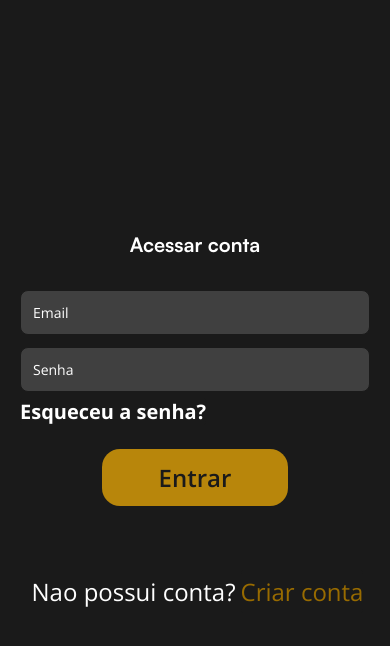
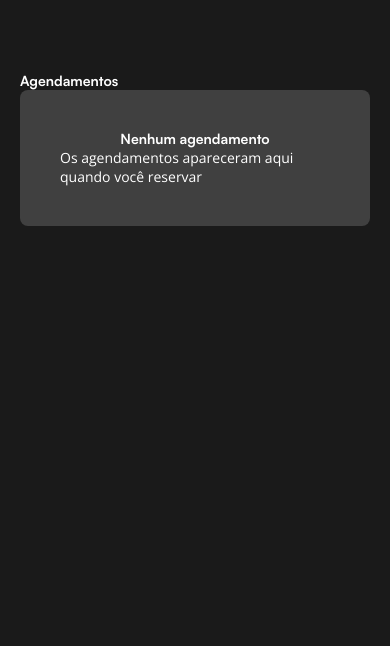
Before and after one commit to Group-HRP/BroCortes, a React Native app: screen /Appointment in a window 390 px wide. Shown: the top 646 px of the page. Built offline with nearby package versions, Linux system fonts and the light colour scheme.

Commit message:
fix theme

```diff
--- a/src/components/Button.ts
+++ b/src/components/Button.ts
@@ -55,6 +55,8 @@ interface ButtonProps {
   margin?: number;
   marginHorizontal?: number;
   marginVertical?: number;
+  marginTop?: number;
+  marginBottom?: number;
   borderRadius?: number | keyof AppTheme['spacing'];
   fullWidth?: boolean;
   disabled?: boolean;
@@ -85,6 +87,8 @@ export const Button = styled.TouchableOpacity<ButtonProps>`
   ${({ margin }) => margin !== undefined && `margin: ${margin}px;`}
   ${({ marginHorizontal }) => marginHorizontal !== undefined && `margin-horizontal: ${marginHorizontal}px;`}
   ${({ marginVertical }) => marginVertical !== undefined && `margin-vertical: ${marginVertical}px;`}
+  ${({ marginTop }) => marginTop !== undefined && `margin-top: ${marginTop}px;`}
+  ${({ marginBottom }) => marginBottom !== undefined && `margin-bottom: ${marginBottom}px;`}
 
   /* Borders */
   ${({ borderRadius, theme }) => {
--- a/src/routes/authStack.tsx
+++ b/src/routes/authStack.tsx
@@ -1,10 +1,12 @@
 import { createNativeStackNavigator } from "@react-navigation/native-stack";
 import LoginScreen from "../screens/public/LoginScreen";
 import RegisterScreen from "../screens/public/RegisterScreen";
+import AppointmentScreen from "../screens/private/AppointmentScreen";
 
 export type AuthStackParamList = {
 	Login: undefined;
 	Register: undefined;
+	Appointment: undefined;
 };
 
 const Stack = createNativeStackNavigator<AuthStackParamList>();
@@ -12,6 +14,7 @@ const Stack = createNativeStackNavigator<AuthStackParamList>();
 export default function AuthStack() {
 	return (
 		<Stack.Navigator screenOptions={{ headerShown: false }}>
+			<Stack.Screen name="Appointment" component={AppointmentScreen} />
 			<Stack.Screen name="Login" component={LoginScreen} />
 			<Stack.Screen name="Register" component={RegisterScreen} />
 		</Stack.Navigator>
--- a/src/screens/public/LoginScreen.tsx
+++ b/src/screens/public/LoginScreen.tsx
@@ -14,7 +14,7 @@ export default function LoginScreen({ navigation }: LoginScreenProps) {
   const theme = useTheme();
   return (
     <Containerdefault alignItems="center" justifyContent="center">
-      <Title fontSize="sm" fontWeight="bold">
+      <Title fontSize="h5" fontWeight="bold">
         Acessar conta
       </Title>
       <Input
@@ -49,7 +49,7 @@ export default function LoginScreen({ navigation }: LoginScreenProps) {
       </View>
       <Button
         backgroundColor="primary"
-        marginVertical={24}
+        marginTop={24}
         width={186}
         paddingHorizontal={24}
         paddingVertical={12}
--- a/src/theme/index.tsx
+++ b/src/theme/index.tsx
@@ -104,12 +104,16 @@ const theme = {
 		bold: "Satoshi-Bold",
 	  },
 	  sizes: {
-		xs: 18,
-		sm: 20,
-		md: 24,
-		lg: 32,
-		xl: 36,
-		xxl: 40,
+		xs: 12,
+		sm: 14,
+		md: 16,
+		lg: 18,
+		h6: 18,
+		h5: 20,
+		h4: 24,
+		h3: 32,
+		h2: 36,
+		h1: 40,
 	  },
 	  weights: {
 		light: 300,
```
